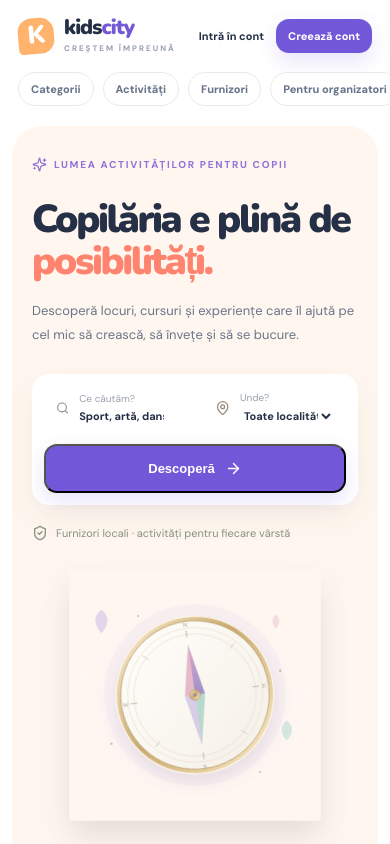
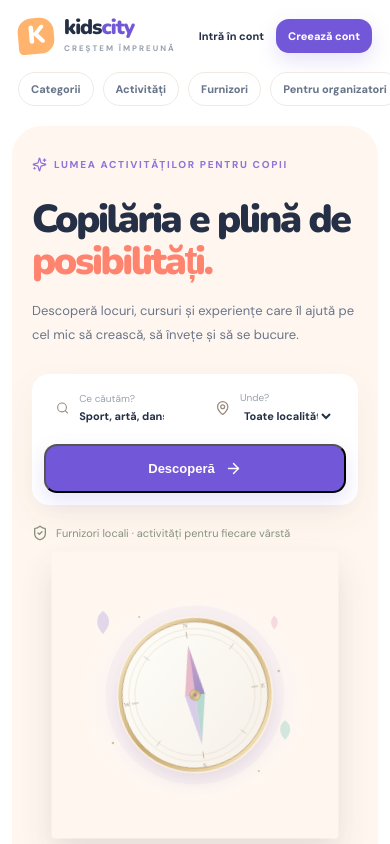
Before and after one commit to claudiamilovan9-svg/Kidscity-, a Next.js app: page / in a window 390 px wide. Shown: the top 844 px of the page. Built offline with nearby package versions, Linux system fonts and the light colour scheme; no server answers; the database is empty.

Commit message:
Fix responsive pastel compass display on homepage

```diff
--- a/app/page.tsx
+++ b/app/page.tsx
@@ -65,7 +65,7 @@ export default function Home() {
           <div className="hero-note"><ShieldCheck size={16}/> Furnizori locali · activități pentru fiecare vârstă</div>
         </div>
         <div className="hero-art">
-          <img className="hero-compass-image" src="/images/kidscity-compass.svg" alt="Busolă holografică în nuanțe pastelate" />
+          <img className="hero-compass-image" src="/images/kidscity-compass.svg" alt="Busolă elegantă în nuanțe pastelate" width={720} height={620} style={{ display: "block", width: "100%", maxWidth: 520, height: "auto", margin: "0 auto", objectFit: "contain" }} />
         </div>
       </section>
 
```
